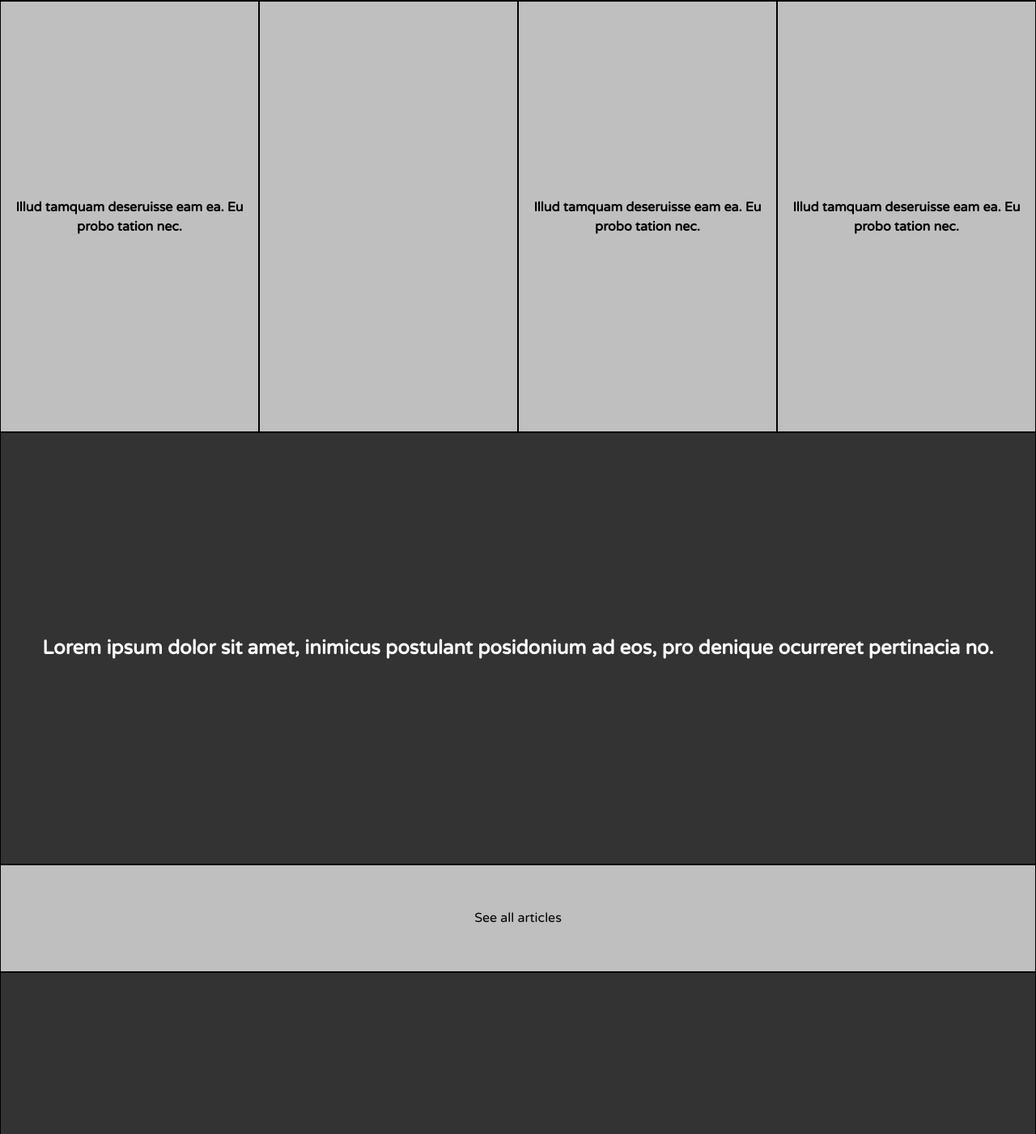
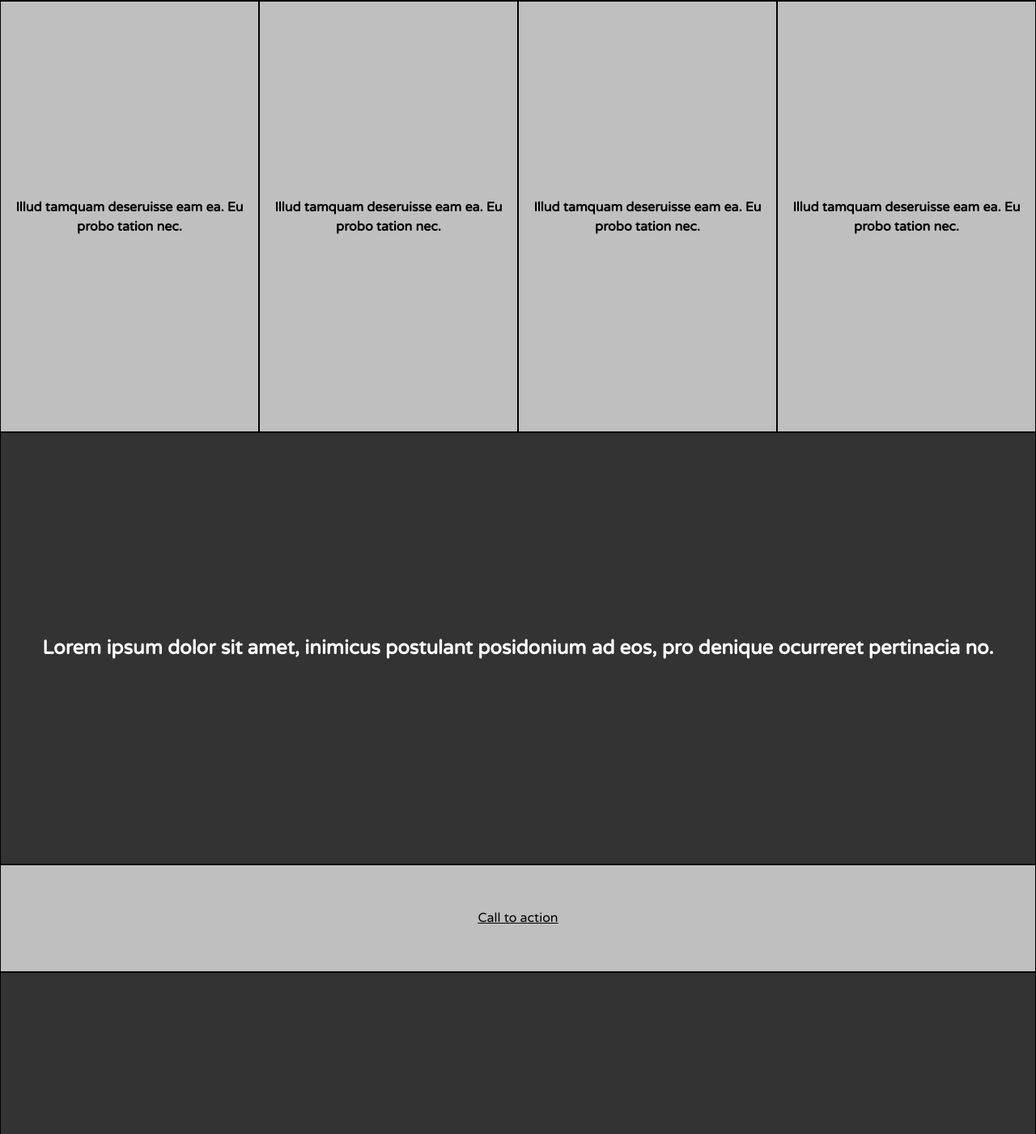
Before and after one commit to patriciachrysy/DESIGN-TEARDOWN, a plain HTML site: page index.html in a window 1280 px wide. Shown: the part 4199-5600 px from the top of the page at 81% size. Drawn offline with Linux system fonts and the light colour scheme.

Commit message:
Fixed some missing things in the HTML file

```diff
--- a/index.html
+++ b/index.html
@@ -73,11 +73,11 @@
 
         <section class="seventh-section">
                 <div class="div-style"><h4>Illud tamquam deseruisse eam ea. Eu probo tation nec.</h4></div>
-                <div class="div-style"></div>
+                <div class="div-style"><h4>Illud tamquam deseruisse eam ea. Eu probo tation nec.</h4></div>
                 <div class="div-style"><h4>Illud tamquam deseruisse eam ea. Eu probo tation nec.</h4></div>
                 <div class="div-style"><h4>Illud tamquam deseruisse eam ea. Eu probo tation nec.</h4></div>
                 <div class="div-style1 even-more-larger"><h2>Lorem ipsum dolor sit amet, inimicus postulant posidonium ad eos, pro denique ocurreret pertinacia no.</h2></div>
-                <div class="div-style even-more-larger">See  all articles</div>
+                <div class="div-style even-more-larger"><a href="#">Call to action</a></div>
         </section>
 
         <footer class="div-style1">
```
